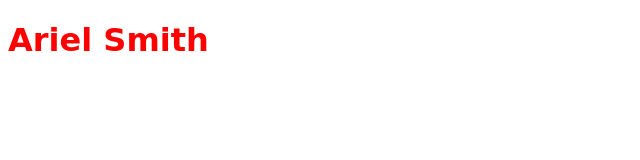
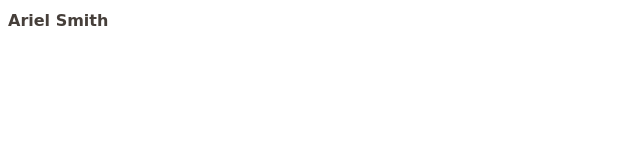
Before and after one commit to Arisheema/Portfolio, a plain HTML site: page index.html in a window 1280 px wide. Shown: the whole page, without its empty margins (0-640 px from the left). Drawn offline with Linux system fonts and the light colour scheme; a web font is replaced by a local one.

Commit message:
Update style.css

```diff
--- a/css/style.css
+++ b/css/style.css
@@ -1,6 +1,7 @@
 /*font-family: 'Tillana', cursive;*/
 
 h1 {
-    color: red;
+    color: #463F3A;
     font-family: 'Tillana', cursive;
+    font-size: 16px;
 }
```
